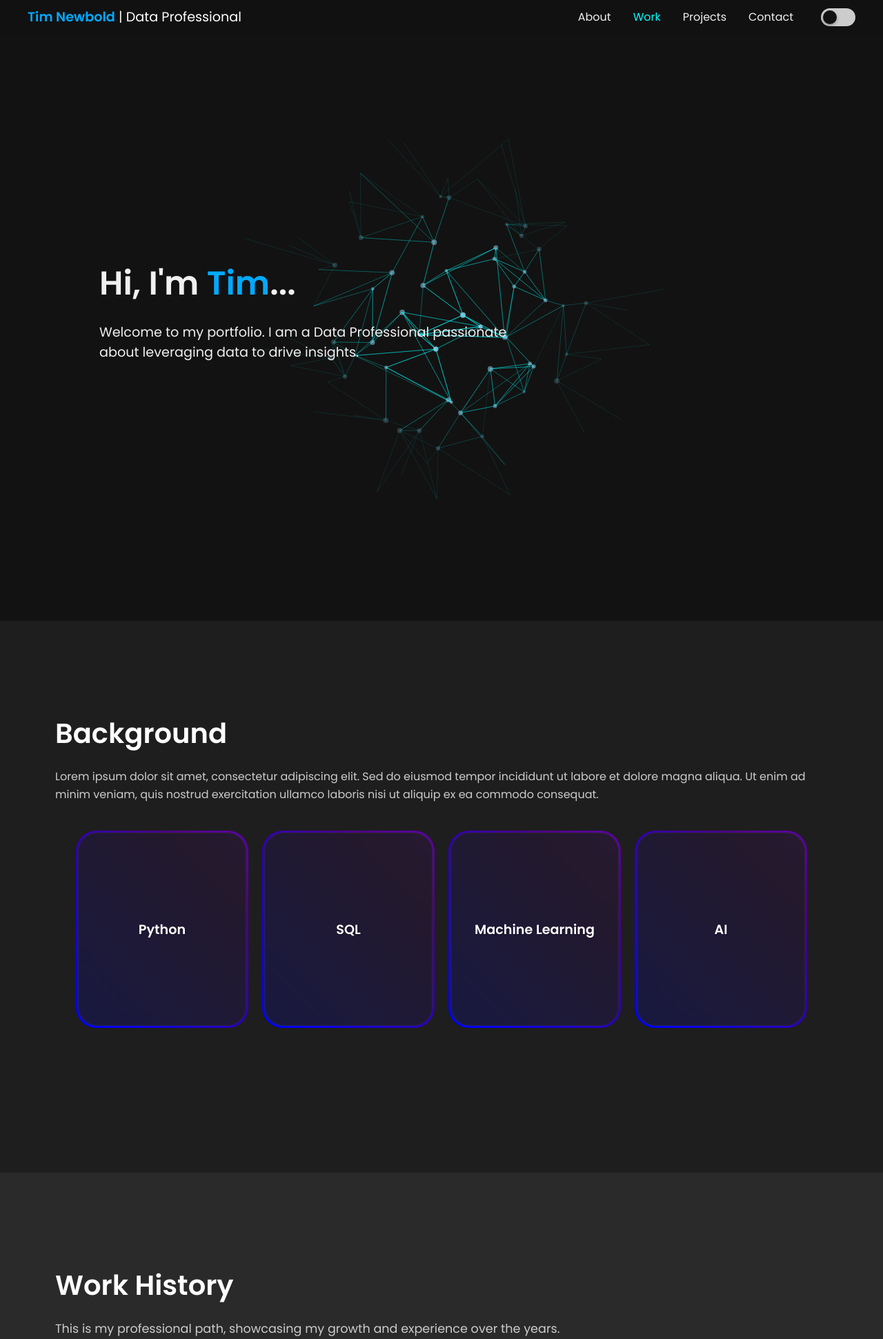
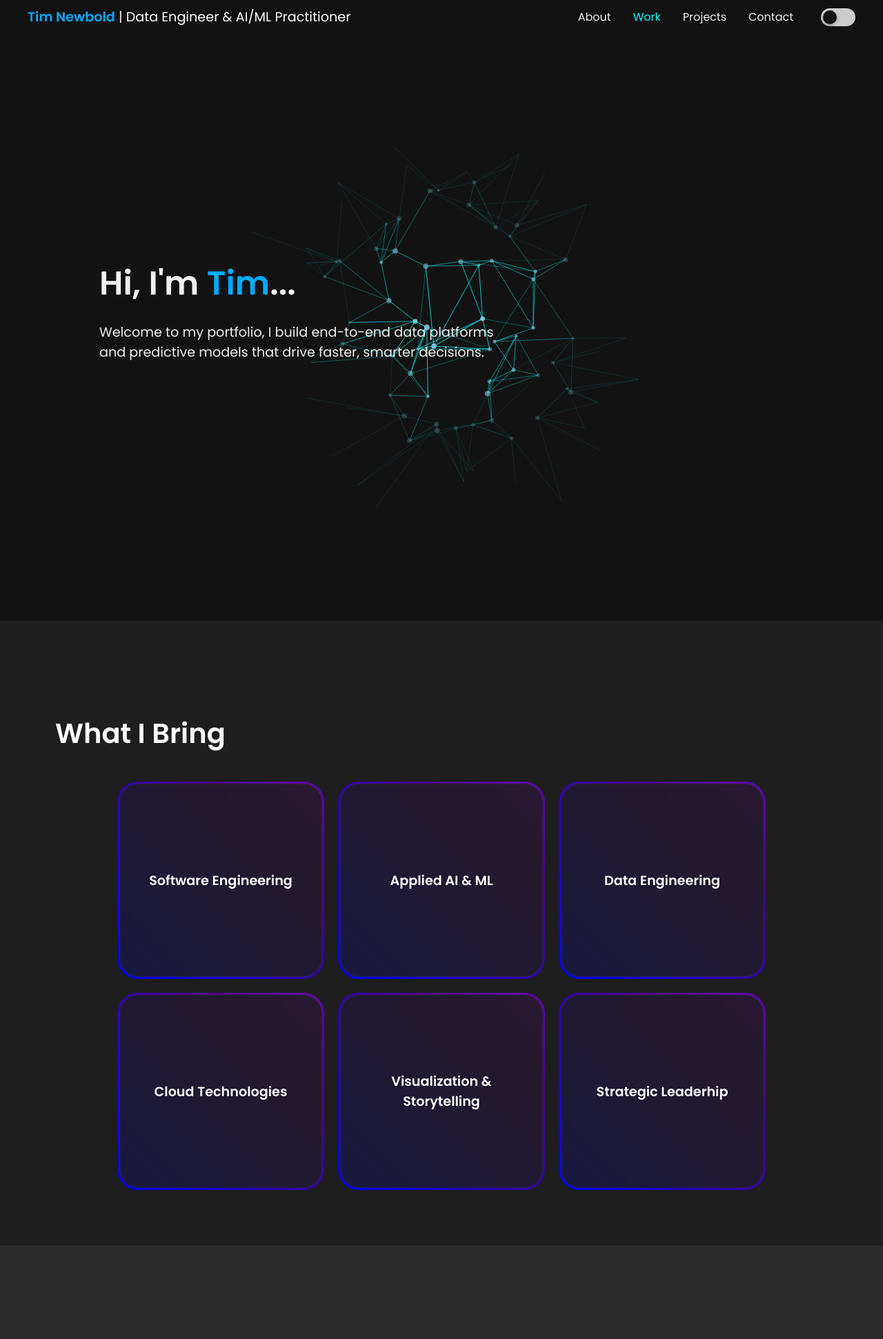
Before and after one commit to tim-newbold/tim, a Flask app: page / in a window 1280 px wide. Shown: the top 1941 px of the page at 69% size. Run offline with Flask 3, Linux system fonts and the light colour scheme; some libraries are stand-ins or nearby versions.

Commit message:
Final updates

```diff
--- a/static/css/style.css
+++ b/static/css/style.css
@@ -272,7 +272,12 @@ header nav ul li a:hover {
   color: var(--highlight);
 }
 
-
+@media (max-width: 600px) {
+  .intro-text {
+    left: 5%;
+    font-size: 1em;
+  }
+}
 
 /* About Section Content */
 .about-content {
@@ -306,7 +311,8 @@ header nav ul li a:hover {
 
 /* Skill Card Outer Border */
 .card {
-  width: 250px;
+  width: 100%;
+    max-width: 300px;
   padding: 3px;
   border-radius: 30px;
   background: linear-gradient(45deg, #ff0000, #C0C0C0, #0000ff, #4b0082, #8f00ff);
@@ -779,6 +785,11 @@ header nav ul li a:hover {
   display: block;
 }
 
+@media (max-width: 600px) {
+  #contact-canvas {
+    height: 200px;
+  }
+}
 
 /* Scroll Animation for Sections */
 .section {
--- /dev/null
+++ b/static/desktop.ini
@@ -0,0 +1,2 @@
+[LocalizedFileNames]
+Resume - Tim Newbold.pdf=@Resume - Tim Newbold,0
--- a/static/js/contact-canvas.js
+++ b/static/js/contact-canvas.js
@@ -1,6 +1,8 @@
 (function () {
   const canvas = document.getElementById("contact-canvas");
   let width, height, ctx, points, target, animateHeader = true;
+  let lastTime = 0;
+  const fpsInterval = 1000 / 30; // limit to 30 FPS
 
   if (!canvas) return;
 
@@ -14,14 +16,15 @@
     target = { x: width / 2, y: height / 2 };
 
     points = [];
-    const spacingX = width / 15;
-    const spacingY = height / 15;
+    const spacingX = width / 10;
+    const spacingY = height / 10;
 
     for (let x = 0; x < width; x += spacingX) {
       for (let y = 0; y < height; y += spacingY) {
         const px = x + Math.random() * spacingX;
         const py = y + Math.random() * spacingY;
         const p = { x: px, originX: px, y: py, originY: py };
+        p.color = getRandomColor();
         points.push(p);
       }
     }
@@ -32,7 +35,7 @@
       for (let j = 0; j < points.length; j++) {
         if (i === j) continue;
         const p2 = points[j];
-        if (closest.length < 5) {
+        if (closest.length < 3) {
           closest.push(p2);
         } else {
           let maxDist = 0, maxIndex = 0;
@@ -56,8 +59,6 @@
     }
 
     ctx = canvas.getContext("2d");
-    ctx.fillStyle = "#121212";
-    ctx.fillRect(0, 0, width, height);
   }
 
   function addListeners() {
@@ -84,7 +85,12 @@
     }
   }
 
-  function animate() {
+  function animate(currentTime) {
+    requestAnimationFrame(animate);
+    const elapsed = currentTime - lastTime;
+    if (elapsed < fpsInterval) return;
+    lastTime = currentTime;
+
     if (animateHeader) {
       ctx.clearRect(0, 0, width, height);
       for (let i = 0; i < points.length; i++) {
@@ -106,14 +112,13 @@
         points[i].circle.draw();
       }
     }
-    requestAnimationFrame(animate);
   }
 
   function shiftPoint(p) {
     gsap.to(p, {
-      duration: 1 + Math.random(),
-      x: p.originX - 50 + Math.random() * 100,
-      y: p.originY - 50 + Math.random() * 100,
+      duration: 2 + Math.random() * 2,
+      x: p.originX - 20 + Math.random() * 40,
+      y: p.originY - 20 + Math.random() * 40,
       ease: "power2.inOut",
       onComplete: () => shiftPoint(p)
     });
@@ -122,10 +127,11 @@
   function drawLines(p) {
     if (!p.active) return;
     for (let i = 0; i < p.closest.length; i++) {
+      const [r, g, b] = p.color;
       ctx.beginPath();
       ctx.moveTo(p.x, p.y);
       ctx.lineTo(p.closest[i].x, p.closest[i].y);
-      ctx.strokeStyle = `rgba(183, 148, 244, ${p.active})`;
+      ctx.strokeStyle = `rgba(${r}, ${g}, ${b}, ${p.active})`;
       ctx.stroke();
     }
   }
@@ -135,9 +141,12 @@
     this.radius = rad;
     this.draw = () => {
       if (!this.active) return;
+      const [r, g, b] = this.pos.color;
       ctx.beginPath();
       ctx.arc(this.pos.x, this.pos.y, this.radius, 0, 2 * Math.PI, false);
-      ctx.fillStyle = `rgba(98, 255, 240, ${this.active})`;
+      ctx.fillStyle = `rgba(${r}, ${g}, ${b}, ${this.active})`;
+      ctx.shadowBlur = 10;
+      ctx.shadowColor = `rgba(${r}, ${g}, ${b}, ${this.active})`;
       ctx.fill();
     };
   }
@@ -145,4 +154,17 @@
   function getDistance(p1, p2) {
     return Math.pow(p1.x - p2.x, 2) + Math.pow(p1.y - p2.y, 2);
   }
+
+  function getRandomColor() {
+    const colors = [
+      [255, 99, 132],
+      [54, 162, 235],
+      [255, 206, 86],
+      [75, 192, 192],
+      [153, 102, 255],
+      [255, 159, 64],
+      [98, 255, 240]
+    ];
+    return colors[Math.floor(Math.random() * colors.length)];
+  }
 })();
--- a/templates/base.html
+++ b/templates/base.html
@@ -3,7 +3,7 @@
 <head>
   <meta charset="UTF-8">
   <meta name="viewport" content="width=device-width, initial-scale=1.0">
-  <title>{% block title %}Tim Newbold | Data Professional{% endblock %}</title>
+  <title>{% block title %}Tim Newbold | Data Engineer & AI/ML Practitioner{% endblock %}</title>
   <link rel="stylesheet" href="{{ url_for('static', filename='css/style.css') }}">
   <!-- Google Fonts -->
   <link rel="preconnect" href="https://fonts.googleapis.com">
@@ -13,7 +13,7 @@
 <body data-theme="dark">
   <header>
     <div class="logo">
-      <span class="name">Tim Newbold</span> | <span class="title">Data Professional</span>
+      <span class="name">Tim Newbold</span> | <span class="title">Data Engineer & AI/ML Practitioner</span>
     </div>
     <div class="nav-container">
     <nav>
--- a/templates/index.html
+++ b/templates/index.html
@@ -1,5 +1,5 @@
 {% extends "base.html" %}
-{% block title %}Tim Newbold | Data Professional - Portfolio{% endblock %}
+{% block title %}Tim Newbold | Data Engineer & AI/ML Practitioner - Portfolio{% endblock %}
 {% block content %}
 <main>
   <!-- Introduction Section -->
@@ -8,7 +8,7 @@
       <canvas id="demo-canvas"></canvas>
       <div class="intro-text">
          <h1>Hi, I'm <span class="highlight-name">Tim</span>...</h1>
-         <p>Welcome to my portfolio. I am a Data Professional passionate about leveraging data to drive insights.</p>
+         <p>Welcome to my portfolio, I build end-to-end data platforms and predictive models that drive faster, smarter decisions.</p>
       </div>
     </div>
   </section>
@@ -16,57 +16,80 @@
 <!-- About Section -->
 <section id="about" class="section about">
   <div class="section-content about-content">
-    <h2 class="background-title">Background</h2>
+    <h2 class="background-title">What I Bring</h2>
     <p class="background-description">
-      Lorem ipsum dolor sit amet, consectetur adipiscing elit. Sed do eiusmod tempor incididunt ut labore et dolore magna aliqua. Ut enim ad minim veniam, quis nostrud exercitation ullamco laboris nisi ut aliquip ex ea commodo consequat.
     </p>
     <!-- Skill Cards -->
     <div class="skills-cards">
-      <!-- Python Card -->
+      <!-- Python/Development Card -->
       <div class="card tilt-card">
         <div class="card-inner">
           <div class="card-front-text">
-            <h3>Python</h3>
+            <h3>Software Engineering</h3>
           </div>
           <div class="card-hover-text">
-            <p>7+ years of Python development experience with expertise in frameworks such as Django and Flask.</p>
+            <p>Build scalable business solutions using Python and SQL for automation, analytics, and app development.</p>
           </div>
         </div>
       </div>
-      <!-- SQL Card -->
+      <!-- AI & ML -->
       <div class="card tilt-card">
         <div class="card-inner">
           <div class="card-front-text">
-            <h3>SQL</h3>
+            <h3>Applied AI & ML</h3>
           </div>
           <div class="card-hover-text">
-            <p>Extensive experience with SQL databases and query optimization.</p>
+            <p>Design and implement machine learning models for business intelligence, forecasting, and predictive analysis.</p>
           </div>
         </div>
       </div>
-      <!-- Machine Learning Card -->
+      <!-- Data Engineering -->
       <div class="card tilt-card">
         <div class="card-inner">
           <div class="card-front-text">
-            <h3>Machine Learning</h3>
+            <h3>Data Engineering</h3>
           </div>
           <div class="card-hover-text">
-            <p>Expert in ML algorithms and model building.</p>
+            <p>Architect and manage modern data warehouses with efficient, scalable data modeling and pipeline design.</p>
           </div>
         </div>
       </div>
-      <!-- AI Card -->
+      <!-- Azure -->
       <div class="card tilt-card">
         <div class="card-inner">
           <div class="card-front-text">
-            <h3>AI</h3>
+            <h3>Cloud Technologies</h3>
           </div>
           <div class="card-hover-text">
-            <p>Experienced in deploying AI solutions in production environments.</p>
+            <p>Skilled in the Azure ecosystem—Data Factory, Databricks, ML Studio—enabling cloud-first data transformation.</p>
+          </div>
+        </div>
+      </div>
+      <!-- Visualization -->
+      <div class="card tilt-card">
+        <div class="card-inner">
+          <div class="card-front-text">
+            <h3>Visualization & Storytelling</h3>
+          </div>
+          <div class="card-hover-text">
+            <p>Create compelling dashboards in Power BI and Tableau to translate complex data into clear, actionable insights.</p>
+          </div>
+        </div>
+      </div>
+      <!-- Leadership -->
+      <div class="card tilt-card">
+        <div class="card-inner">
+          <div class="card-front-text">
+            <h3>Strategic Leaderhip</h3>
+          </div>
+          <div class="card-hover-text">
+            <p>Lead enterprise-wide analytics initiatives by aligning data strategy with business goals and cross-functional priorities.</p>
           </div>
         </div>
       </div>
   </section>
+
+
 
 <!-- Work Section -->
 <section id="work" class="section work">
@@ -79,11 +102,11 @@
         <div class="timeline-content">
           <h3>MIT Professional Education Applied Data Science Program | 2024 - 2025</h3>
           <h4>Leveraging AI for Effective Decision-Making</h4>
-          <p>Company A – Led analytics initiatives using Python and SQL for large-scale data solutions.</p>
+          <p>Earned a Certificate in Applied Data Science from MIT, gaining hands-on experience in machine learning and AI </p>
           <div class="tags">
             <span>Python</span>
             <span>AI</span>
-            <span>ML</span>
+            <span>Machine Learning</span>
           </div>
         </div>
       </div>
@@ -141,7 +164,7 @@
 <!-- Projects Section -->
 <section id="projects" class="section projects">
   <div class="section-content">
-    <h2 class="section-title">My Side Projects</h2>
+    <h2 class="section-title">Personal Projects</h2>
     <p class="projects-subtitle">A selection of personal projects showcasing my technical skills and creative problem solving.</p>
 
     <!-- Tag Filter Navigation -->
@@ -149,46 +172,64 @@
     <div class="project-tags">
       <button class="tag-btn active" data-tag="all">All</button>
       <button class="tag-btn" data-tag="Python">Python</button>
+      <button class="tag-btn" data-tag="ML">Machine Learning</button>
+      <button class="tag-btn" data-tag="AI">AI</button>
+      <button class="tag-btn" data-tag="SQL">SQL</button>
       <button class="tag-btn" data-tag="Flask">Flask</button>
-      <button class="tag-btn" data-tag="JavaScript">JavaScript</button>
-      <button class="tag-btn" data-tag="Machine Learning">Machine Learning</button>
-      <button class="tag-btn" data-tag="AI">AI</button>
+      <button class="tag-btn" data-tag="JS">Javascript</button>
+      <button class="tag-btn" data-tag="Power BI">Power BI</button>
     </div>
 
     <!-- Projects List -->
     <div class="projects-list">
       <!-- Test Project 1 -->
-      <div class="project-card" data-tags="Python,CNN,AI">
+      <div class="project-card" data-tags="Python, AI, ML">
         <div class="project-image">
-          <img src="{{ url_for('static', filename='images/test_project1.png') }}" alt="Test Project 1">
+          <img src="{{ url_for('static', filename='images/ai1.png') }}" alt="MIT CNN">
         </div>
         <h3>Facial Emotion Detection Neural Net</h3>
-        <p>My personal portfolio site you are visting!</p>
+        <p>CNN model trained to detect happy, sad, neutral, and surprise emotions</p>
         <div class="project-tags-display">
           <span class="project-tag">Python</span>
-          <span class="project-tag">CNN</span>
           <span class="project-tag">AI</span>
+          <span class="project-tag">Machine Learning</span>
         </div>
-        <a href="#" class="btn">View Project</a>
+        <a href="https://github.com/tim-newbold/mit_cnn" class="btn">View Project</a>
       </div>
 
       <!-- Test Project 2 -->
-      <div class="project-card" data-tags="ANN,Machine Learning,Python">
+      <div class="project-card" data-tags="AI,ML,Python">
         <div class="project-image">
-          <img src="{{ url_for('static', filename='images/test_project2.png') }}" alt="Test Project 2">
+          <img src="{{ url_for('static', filename='images/ai3.png') }}" alt="SVHN">
         </div>
         <h3>Street Housing Neural Net</h3>
         <p>Sed do eiusmod tempor incididunt ut labore et dolore magna aliqua.</p>
         <div class="project-tags-display">
-          <span class="project-tag">ANN</span>
+          <span class="project-tag">Python</span>
+          <span class="project-tag">AI</span>
           <span class="project-tag">Machine Learning</span>
+        </div>
+        <a href="https://github.com/tim-newbold/mit_elective" class="btn">View Project</a>
+      </div>
+            <!-- Formula One -->
+      <div class="project-card" data-tags="Python,AI,ML,Power BI,SQL">
+        <div class="project-image">
+          <img src="{{ url_for('static', filename='images/lando.png') }}" alt="Lando">
+        </div>
+        <h3>Formula One Result Prediction</h3>
+        <p>Formula One Race Outcome Prediction Using AI</p>
+        <div class="project-tags-display">
           <span class="project-tag">Python</span>
+          <span class="project-tag">Machine Learning</span>
+          <span class="project-tag">AI</span>
+          <span class="project-tag">Power BI</span>
+          <span class="project-tag">SQL</span>
         </div>
-        <a href="#" class="btn">View Project</a>
+        <a href="https://github.com/tim-newbold/formula-one" class="btn">View Project</a>
       </div>
 
       <!-- Test Project 3 -->
-      <div class="project-card" data-tags="Python,Machine Learning, AI">
+      <div class="project-card" data-tags="Python,AI,ML,SQL">
         <div class="project-image">
           <img src="{{ url_for('static', filename='images/nascar.jpg') }}" alt="Nascar">
         </div>
@@ -198,12 +239,13 @@
           <span class="project-tag">Python</span>
           <span class="project-tag">Machine Learning</span>
           <span class="project-tag">AI</span>
+          <span class="project-tag">SQL</span>
         </div>
         <a href="#" class="btn">View Project</a>
       </div>
 
       <!-- Test Project 4 -->
-      <div class="project-card" data-tags="Python,Flask,AI">
+      <div class="project-card" data-tags="Python,Flask,HTML,CSS,JS">
         <div class="project-image">
           <img src="{{ url_for('static', filename='images/flask.png') }}" alt="Test Project 1">
         </div>
@@ -214,25 +256,9 @@
           <span class="project-tag">Flask</span>
           <span class="project-tag">CSS</span>
           <span class="project-tag">Javascript</span>
+          <span class="project-tag">HTML</span>
         </div>
-        <a href="#" class="btn">View Project</a>
-      </div>
-
-      <!-- Formula One -->
-      <div class="project-card" data-tags="Python,AI, ML, Power BI, SQL">
-        <div class="project-image">
-          <img src="{{ url_for('static', filename='images/lando.png') }}" alt="Lando">
-        </div>
-        <h3>Formula 1 Result Forecasting</h3>
-        <p>Formula 1 Race Outcome Prediction Using AI</p>
-        <div class="project-tags-display">
-          <span class="project-tag">Python</span>
-          <span class="project-tag">Machine Learning</span>
-          <span class="project-tag">AI</span>
-          <span class="project-tag">Power BI</span>
-          <span class="project-tag">SQL</span>
-        </div>
-        <a href="https://github.com/tim-newbold/formula-one" class="btn">View Project</a>
+        <a href="https://github.com/tim-newbold/tim" class="btn">View Project</a>
       </div>
 
   <!-- Food Hub order Analysis -->
@@ -241,13 +267,13 @@
           <img src="{{ url_for('static', filename='images/food.jpg') }}" alt="Lando">
         </div>
         <h3>Foodhub Order Analysis</h3>
-        <p>Foodhub</p>
+        <p>Data Analysis – EDA & Business Insights</p>
         <div class="project-tags-display">
           <span class="project-tag">Python</span>
           <span class="project-tag">EDA</span>
           <span class="project-tag">PCA</span>
         </div>
-        <a href="#" class="btn">View Project</a>
+        <a href="https://github.com/tim-newbold/mit_food_hub" class="btn">View Project</a>
       </div>
     </div>
   </div>
@@ -273,7 +299,7 @@
           <a href="https://github.com/tim-newbold">GitHub</a>
         </li>
         <li>
-          <a href="{{ url_for('static', filename='resume.pdf') }}" download class="btn">Download Resume</a>
+          <a href="{{ url_for('static', filename='Resume - Tim Newbold.pdf') }}" download class="btn">Download Resume</a>
         </li>
         <li>
           Email: <a href="mailto:timothyj.newbold@gmail.com">
@@ -282,6 +308,7 @@
         </li>
       </ul>
     </div>
+
     <!-- Right Side: Canvas for Future Animation -->
     <div class="contact-right">
       <canvas id="contact-canvas"></canvas>
```
Also changed, not shown: 1 other file.
